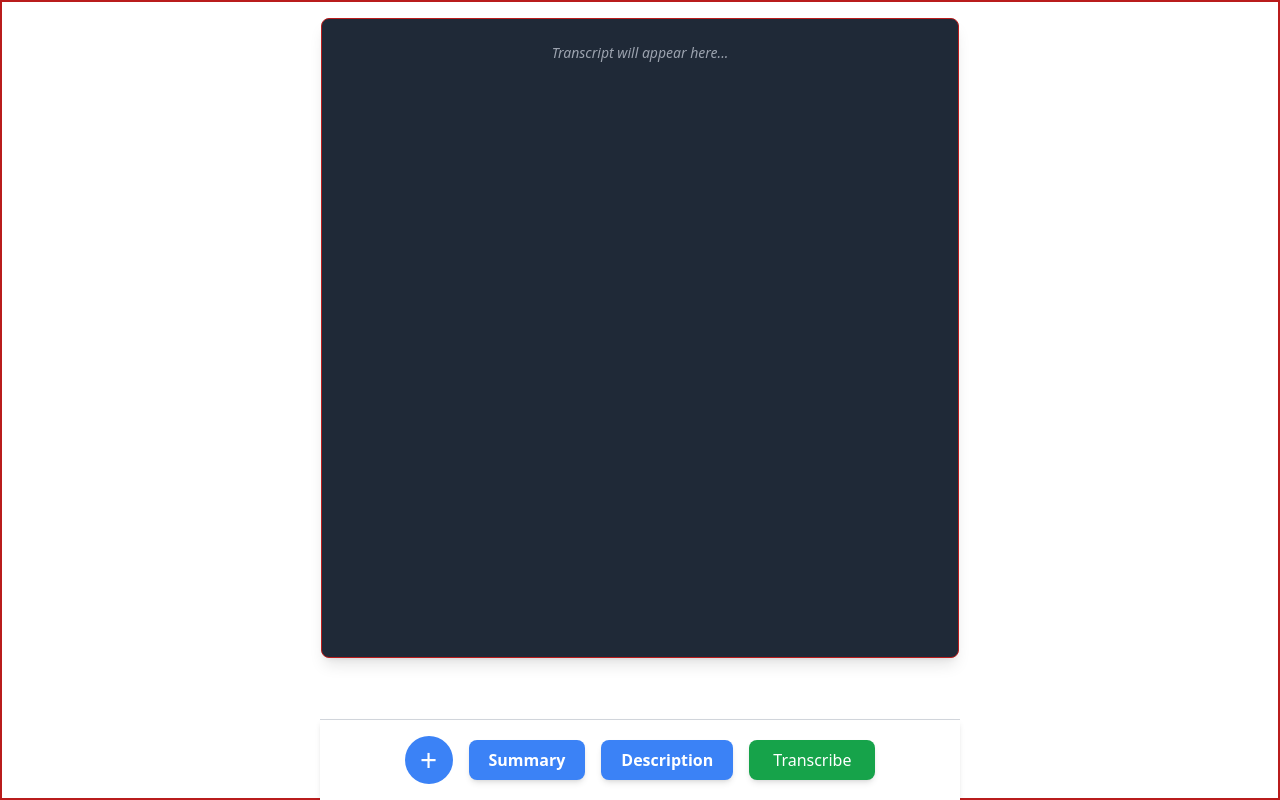
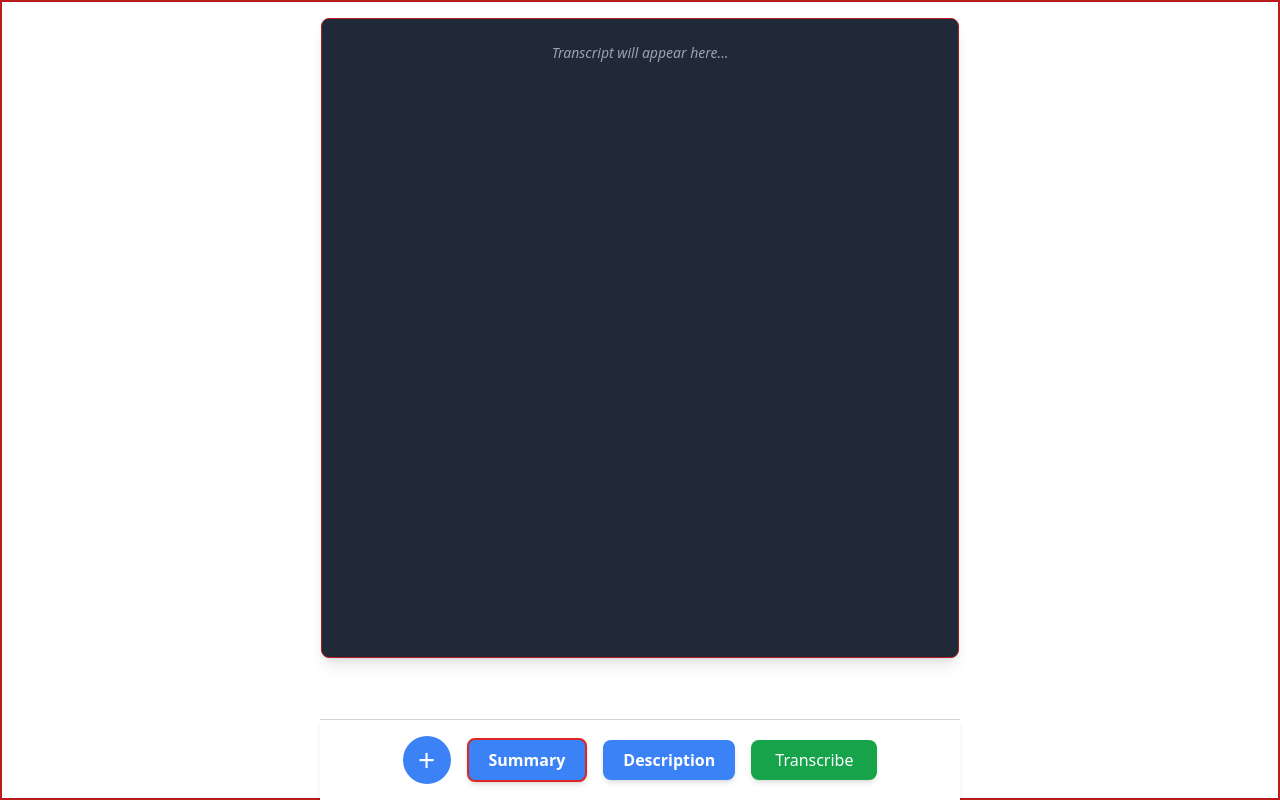
Before and after one commit to Kalyan199999/Convert_audio_to_text_using_gemini_api, a React (Create React App) app in the folder frontedn/: page / in a window 1280 px wide. Built offline with nearby package versions, Linux system fonts and the light colour scheme.

Commit message:
frontend code is updated with download button

```diff
--- a/frontedn/src/Components/Main.jsx
+++ b/frontedn/src/Components/Main.jsx
@@ -165,7 +165,7 @@ function Main()
 
             {/* Buttons in same row */}
             <button
-              className="px-5 py-2 bg-blue-500 hover:bg-blue-400 text-white font-semibold rounded-lg shadow-md transition duration-300 ease-in-out"
+              className={`px-5 py-2 bg-blue-500 hover:bg-blue-400 text-white font-semibold rounded-lg shadow-md transition duration-300 ease-in-out ${isSummary===true && 'border-2 border-red-600'}`}
               onClick={(e) => {
                 e.preventDefault();
                 setSummary(true);
@@ -175,14 +175,16 @@ function Main()
             </button>
 
             <button
-              className="px-5 py-2 bg-blue-500 hover:bg-blue-400 text-white font-semibold rounded-lg shadow-md transition duration-300 ease-in-out"
-              onClick={(e) => {
-                e.preventDefault();
-                setSummary(false);
-              }}
+                className={`px-5 py-2 bg-blue-500 hover:bg-blue-400 text-white font-semibold rounded-lg shadow-md transition duration-300 ease-in-out ${isSummary===false && 'border-2 border-red-600'}`}
+                onClick={(e) => {
+                  e.preventDefault();
+                  if (isSummary === false) return;
+                  setSummary(false);
+                }}
             >
               Description
             </button>
+
 
             <button
               type="submit"
```
